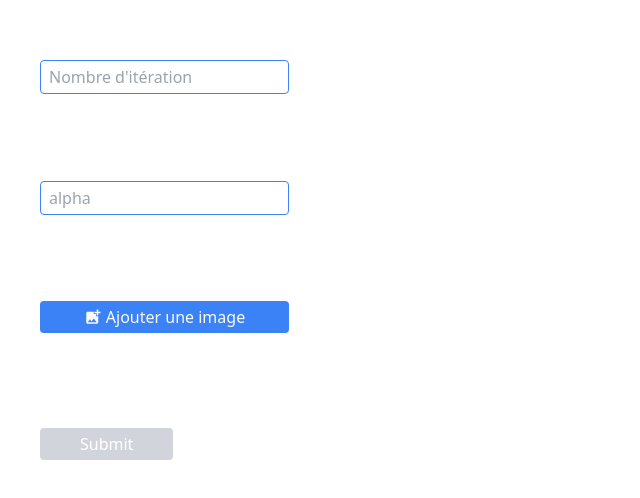
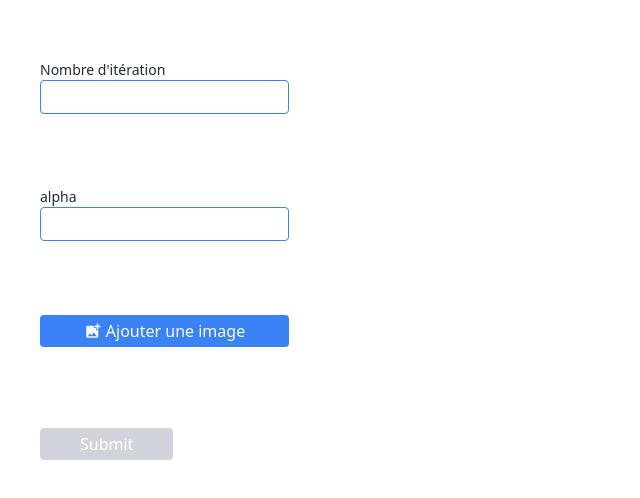
Before and after one commit to Boukhari-Elhoucine/PFE-FE, a React (Create React App) app: page / in a window 1280 px wide. Shown: the part 140-638 px from the top of the page, without its empty margins (0-640 px from the left). Built offline with nearby package versions, Linux system fonts and the light colour scheme.

Commit message:
fix design

```diff
--- a/src/views/Home.jsx
+++ b/src/views/Home.jsx
@@ -63,24 +63,30 @@ function Home() {
         onSubmit={handleSubmit}
       >
         <div className="flex flex-col">
+          <label htmlFor="ite" className="text-sm text-gray-800">
+            Nombre d'itération
+          </label>
           <input
             type="text"
+            id="ite"
             value={params.iters}
             name="iters"
             onBlur={handleBlur}
             onChange={handleInput}
             className="py-1 px-2 outline-none border border-blue-500 rounded"
-            placeholder="Nombre d'itération"
           />
           {error.iters && touched.iters ? (
             <span className="text-red-400 text-xs mt-1">{error.iters}</span>
           ) : null}
         </div>
         <div className="flex flex-col">
+          <label htmlFor="al" className="text-sm text-gray-800">
+            alpha
+          </label>
           <input
             type="text"
             value={params.alpha}
-            placeholder="alpha"
+            id="al"
             onBlur={handleBlur}
             name="alpha"
             className="py-1 px-2 outline-none border border-blue-500 rounded"
@@ -118,7 +124,7 @@ function Home() {
       <div className="h-screen flex-1 flex items-center">
         {preview ? (
           <div className="mr-10">
-            <p className="text-center">image original</p>
+            <p className="text-center text-gray-800">image original</p>
             <img src={preview} alt="original" />
           </div>
         ) : null}
@@ -130,7 +136,7 @@ function Home() {
             </div>
           ) : (
             <div>
-              <p className="text-center"> image segmenter</p>
+              <p className="text-center text-gray-800"> image segmenté</p>
               <img src={result} alt="" />
             </div>
           )
--- a/src/views/utils.js
+++ b/src/views/utils.js
@@ -2,7 +2,13 @@ const floatRegEx = /[+-]?([0-9]+([.][0-9]*)?|[.][0-9]+)/;
 const IntRegEx = /(?<=\s|^)\d+(?=\s|$)/;
 export const validateData = (data) => {
   if (!data.iters || !IntRegEx.test(data.iters)) return true;
-  if (!data.alpha || !floatRegEx.test(data.alpha)) return true;
+  if (
+    !data.alpha ||
+    !floatRegEx.test(data.alpha) ||
+    data.alpha < 0 ||
+    data.alpha > 1
+  )
+    return true;
   return false;
 };
 
@@ -17,6 +23,8 @@ export const validateOnChange = (data) => {
     error.alpha = "field is required";
   } else if (!floatRegEx.test(data.alpha)) {
     error.alpha = "alpha field accept numbers only";
+  } else if (data.alpha < 0 || data.alpha > 1) {
+    error.alpha = "alpha must be between 0 and 1";
   }
   return error;
 };
```
